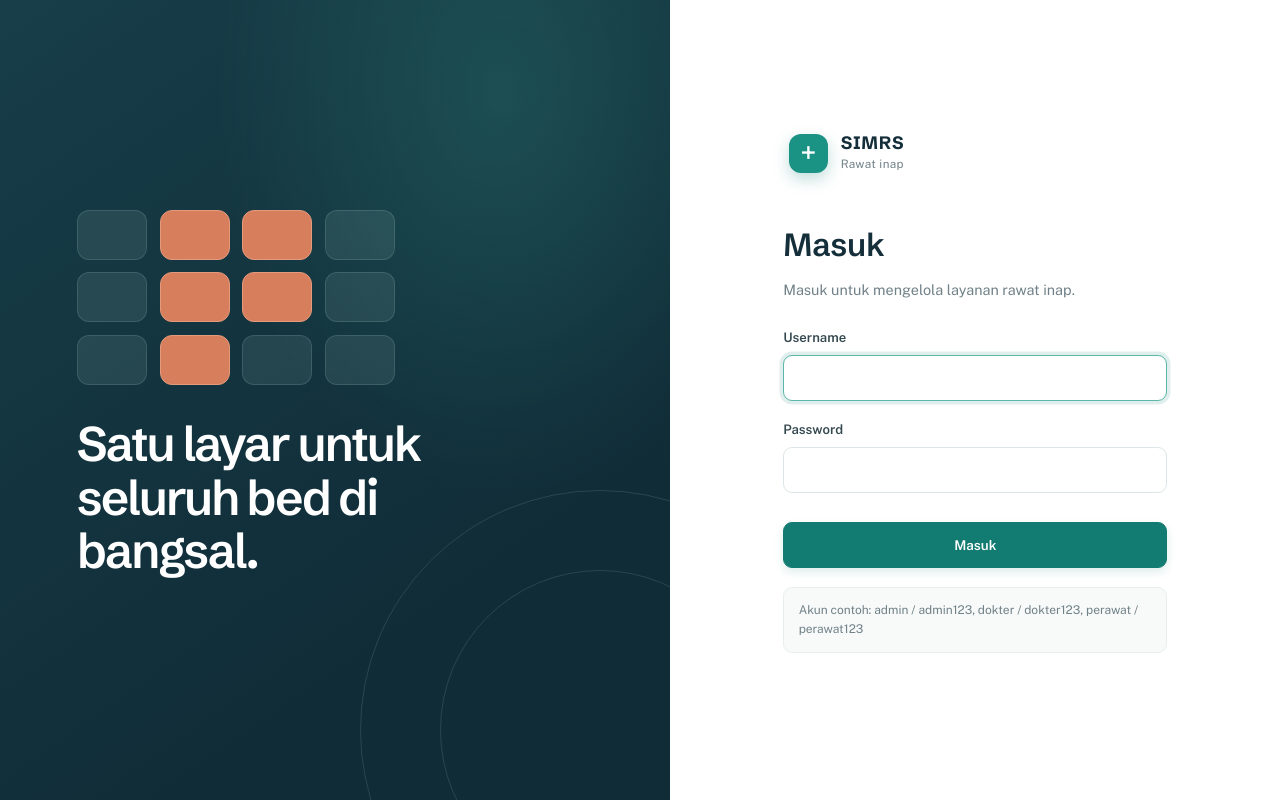
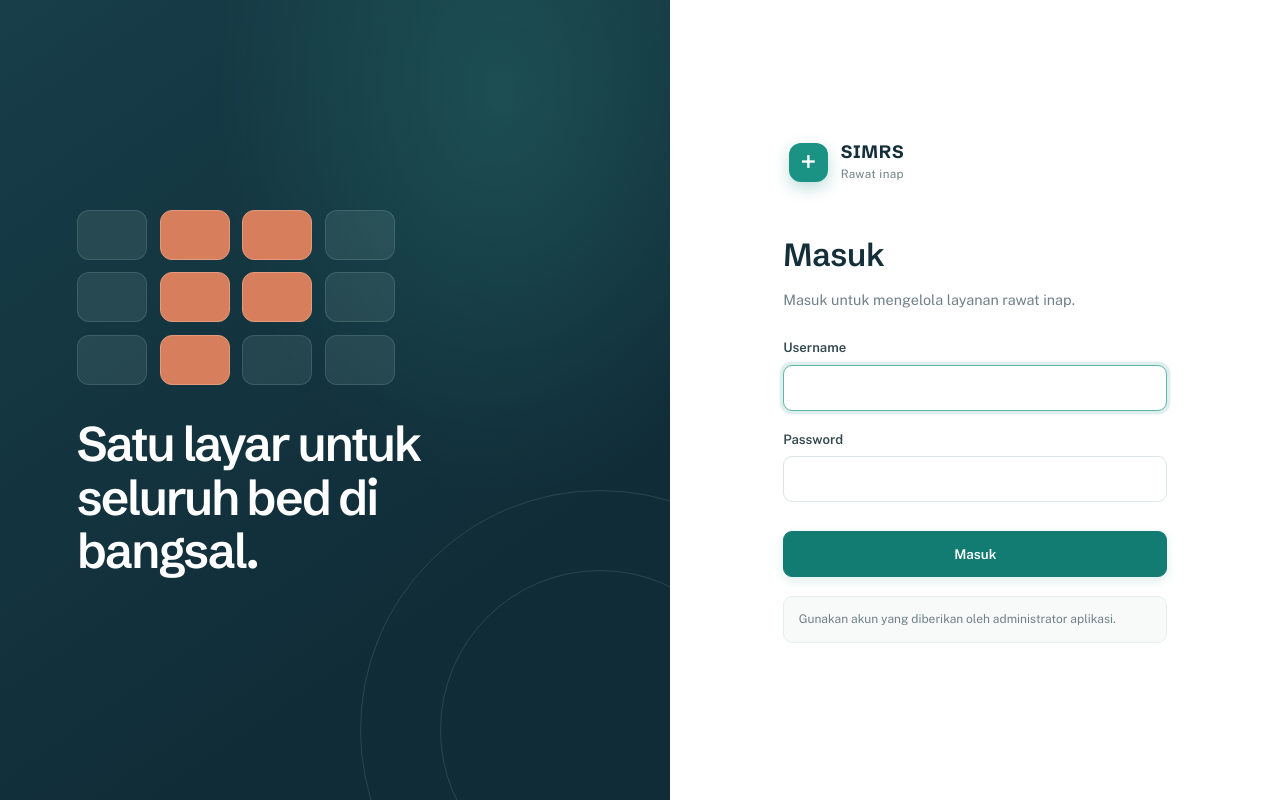
Before and after one commit to ziyadaturrifah/SIMRS_RawatInap, a Flask app: page /login in a window 1280 px wide. Run offline with Flask 3, Linux system fonts and the light colour scheme; some libraries are stand-ins or nearby versions.

Commit message:
Prepare shared app for hosted demo
Co-authored-by: Copilot <223556219+Copilot@users.noreply.github.com>

```diff
--- a/app.py
+++ b/app.py
@@ -851,6 +851,8 @@ def seed():
     db.session.commit()
 
 
+os.makedirs(app.instance_path, exist_ok=True)
+
 with app.app_context():
     db.create_all()
     seed()
--- a/templates/login.html
+++ b/templates/login.html
@@ -32,7 +32,7 @@
         <input class="form-control mb-4" id="password" name="password" type="password" autocomplete="current-password" required>
         <button class="btn btn-primary w-100">Masuk</button>
       </form>
-      <p class="demo">Akun contoh: admin / admin123, dokter / dokter123, perawat / perawat123</p>
+      <p class="demo">Gunakan akun yang diberikan oleh administrator aplikasi.</p>
     </section>
   </div>
 </body>
```
Also changed, not shown: README.md.
